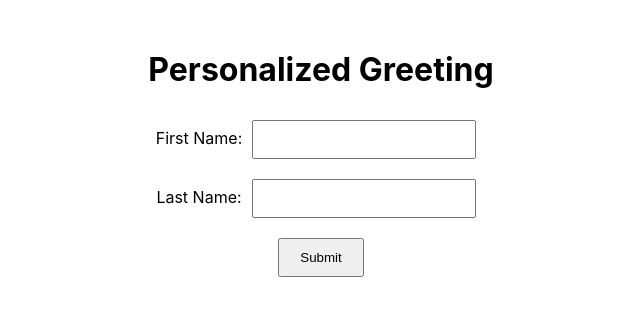
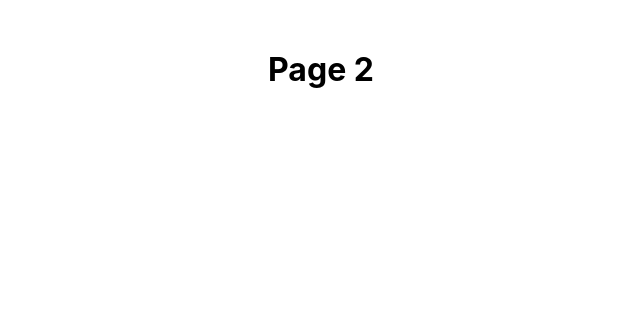
Before and after one commit to diasmbl/diasmbl-cs320-project-god, a React (Create React App) app in the folder src/main/frontend/: page /page2 in a window 1280 px wide. Shown: the top 316 px of the page, without its empty margins (319-959 px from the left). Built offline with nearby package versions, Linux system fonts and the light colour scheme.

Commit message:
4.2 Create a New Page

```diff
--- a/src/main/frontend/package.json
+++ b/src/main/frontend/package.json
@@ -10,6 +10,7 @@
     "frontend": "file:",
     "react": "^18.3.1",
     "react-dom": "^18.3.1",
+    "react-router-dom": "^6.27.0",
     "react-scripts": "5.0.1",
     "web-vitals": "^2.1.4"
   },
--- a/src/main/frontend/src/App.js
+++ b/src/main/frontend/src/App.js
@@ -1,10 +1,16 @@
 import React, { useState } from 'react';
-import './App.css'
+import './App.css';
+import { useNavigate } from 'react-router-dom';
 
 function App() {
   const [message, setMessage] = useState('');
   const [firstName, setFirstName] = useState('');
   const [lastName, setLastName] = useState('');
+
+  const navigate = useNavigate();
+  const navigateToPage2 = () => {
+    navigate('/page2');
+  };
 
   const fetchMessage = async () => {
     try {
@@ -56,6 +62,8 @@
         <button type="submit">Submit</button>
       </form>
       <p>{message}</p>
+      {/* New button for navigation */}
+      <button onClick={navigateToPage2}>Page 2</button>
     </div>
   );
 }
--- /dev/null
+++ b/src/main/frontend/src/Page2.js
@@ -0,0 +1,9 @@
+function Page2() {
+    return (
+      <div>
+        <h1>Page 2</h1>
+      </div>
+    );
+  }
+
+  export default Page2;
--- a/src/main/frontend/src/index.js
+++ b/src/main/frontend/src/index.js
@@ -2,16 +2,19 @@
 import ReactDOM from 'react-dom/client';
 import './index.css';
 import App from './App';
-import reportWebVitals from './reportWebVitals';
+import Page2 from './Page2';
+import { BrowserRouter, Routes, Route } from 'react-router-dom';
 
 const root = ReactDOM.createRoot(document.getElementById('root'));
+
 root.render(
   <React.StrictMode>
-    <App />
+    <BrowserRouter>
+      <Routes>
+        <Route path="/" element={<App />} />
+        <Route path="/page2" element={<Page2 />} />
+        {/* You can add more pages by adding more Route elements here! */}
+      </Routes>
+    </BrowserRouter>
   </React.StrictMode>
 );
-
-// If you want to start measuring performance in your app, pass a function
-// to log results (for example: reportWebVitals(console.log))
-// or send to an analytics endpoint. Learn more: https://bit.ly/CRA-vitals
-reportWebVitals();
```
Also changed, not shown: 1 other file (tests, documents, lock files or other folders).
